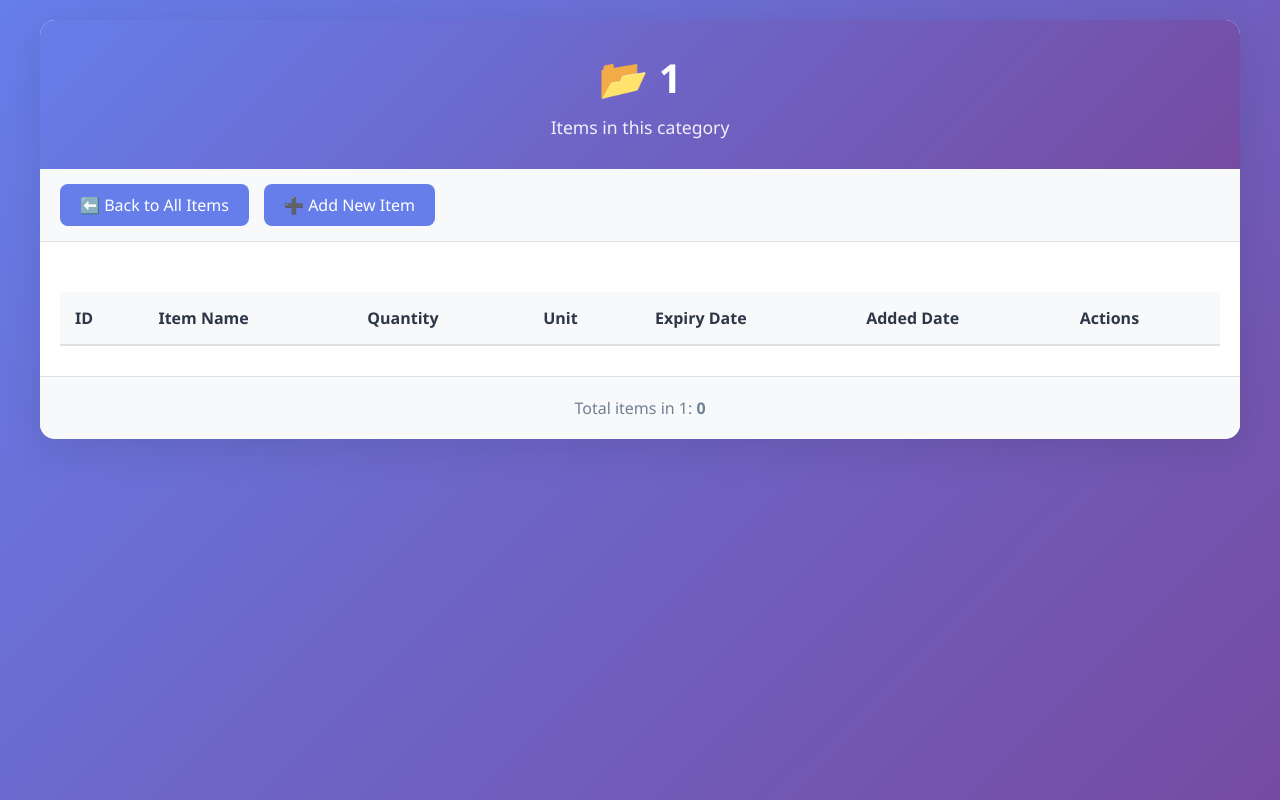
After one commit to ashishanand969/HelloAI, a Flask app: page /category/1 in a window 1280 px wide. The commit adds this page. Run offline with Flask 3, Linux system fonts and the light colour scheme; lists and menus that the app fills with data are empty.

Commit message:
Add remaining templates and update requirements for web app

```diff
--- a/requirements.txt
+++ b/requirements.txt
@@ -1,2 +1,3 @@
+flask>=2.3.0
 openpyxl>=3.0.9
 pytz>=2024.1
--- /dev/null
+++ b/templates/category.html
@@ -0,0 +1,229 @@
+<!DOCTYPE html>
+<html lang="en">
+<head>
+    <meta charset="UTF-8">
+    <meta name="viewport" content="width=device-width, initial-scale=1.0">
+    <title>{{ category }} - Grocery Inventory Manager</title>
+    <style>
+        * {
+            margin: 0;
+            padding: 0;
+            box-sizing: border-box;
+        }
+
+        body {
+            font-family: 'Segoe UI', Tahoma, Geneva, Verdana, sans-serif;
+            background: linear-gradient(135deg, #667eea 0%, #764ba2 100%);
+            min-height: 100vh;
+            padding: 20px;
+        }
+
+        .container {
+            max-width: 1200px;
+            margin: 0 auto;
+            background: white;
+            border-radius: 15px;
+            box-shadow: 0 10px 40px rgba(0, 0, 0, 0.1);
+            overflow: hidden;
+        }
+
+        .header {
+            background: linear-gradient(135deg, #667eea 0%, #764ba2 100%);
+            color: white;
+            padding: 30px 20px;
+            text-align: center;
+        }
+
+        .header h1 {
+            font-size: 2.5em;
+            margin-bottom: 10px;
+        }
+
+        .header p {
+            font-size: 1.1em;
+            opacity: 0.9;
+        }
+
+        .nav-bar {
+            background: #f8f9fa;
+            padding: 15px 20px;
+            border-bottom: 1px solid #e0e0e0;
+            display: flex;
+            gap: 15px;
+            flex-wrap: wrap;
+        }
+
+        .btn {
+            padding: 10px 20px;
+            border: none;
+            border-radius: 8px;
+            cursor: pointer;
+            text-decoration: none;
+            font-size: 1em;
+            transition: all 0.3s ease;
+            display: inline-block;
+        }
+
+        .btn-primary {
+            background: #667eea;
+            color: white;
+        }
+
+        .btn-primary:hover {
+            background: #5568d3;
+            transform: translateY(-2px);
+        }
+
+        .btn-warning {
+            background: #ed8936;
+            color: white;
+        }
+
+        .btn-warning:hover {
+            background: #dd6b20;
+            transform: translateY(-2px);
+        }
+
+        .btn-danger {
+            background: #f56565;
+            color: white;
+        }
+
+        .btn-danger:hover {
+            background: #e53e3e;
+            transform: translateY(-2px);
+        }
+
+        .content {
+            padding: 30px 20px;
+        }
+
+        .table-container {
+            overflow-x: auto;
+        }
+
+        table {
+            width: 100%;
+            border-collapse: collapse;
+            margin-top: 20px;
+        }
+
+        th {
+            background: #f8f9fa;
+            padding: 15px;
+            text-align: left;
+            font-weight: bold;
+            border-bottom: 2px solid #e0e0e0;
+            color: #2d3748;
+        }
+
+        td {
+            padding: 15px;
+            border-bottom: 1px solid #e0e0e0;
+        }
+
+        tr:hover {
+            background: #f8f9fa;
+        }
+
+        .action-buttons {
+            display: flex;
+            gap: 10px;
+            flex-wrap: wrap;
+        }
+
+        .action-buttons .btn {
+            padding: 8px 15px;
+            font-size: 0.9em;
+        }
+
+        .back-link {
+            margin-bottom: 20px;
+        }
+
+        .footer {
+            background: #f8f9fa;
+            padding: 20px;
+            text-align: center;
+            border-top: 1px solid #e0e0e0;
+            color: #718096;
+        }
+
+        @media (max-width: 768px) {
+            .header h1 {
+                font-size: 1.8em;
+            }
+
+            table {
+                font-size: 0.9em;
+            }
+
+            th, td {
+                padding: 10px;
+            }
+
+            .action-buttons {
+                flex-direction: column;
+            }
+
+            .action-buttons .btn {
+                width: 100%;
+                text-align: center;
+            }
+        }
+    </style>
+</head>
+<body>
+    <div class="container">
+        <div class="header">
+            <h1>📂 {{ category }}</h1>
+            <p>Items in this category</p>
+        </div>
+
+        <div class="nav-bar">
+            <a href="{{ url_for('index') }}" class="btn btn-primary">⬅️ Back to All Items</a>
+            <a href="{{ url_for('add_item') }}" class="btn btn-primary">➕ Add New Item</a>
+        </div>
+
+        <div class="content">
+            <div class="table-container">
+                <table>
+                    <thead>
+                        <tr>
+                            <th>ID</th>
+                            <th>Item Name</th>
+                            <th>Quantity</th>
+                            <th>Unit</th>
+                            <th>Expiry Date</th>
+                            <th>Added Date</th>
+                            <th>Actions</th>
+                        </tr>
+                    </thead>
+                    <tbody>
+                        {% for item in items %}
+                            <tr>
+                                <td><strong>{{ item['id'] }}</strong></td>
+                                <td>{{ item['name'] }}</td>
+                                <td>{{ item['quantity'] }}</td>
+                                <td>{{ item['unit'] }}</td>
+                                <td>{{ item['expiry_date'] if item['expiry_date'] else '—' }}</td>
+                                <td>{{ item['added_date'] }}</td>
+                                <td>
+                                    <div class="action-buttons">
+                                        <a href="{{ url_for('edit_item', item_id=item['id']) }}" class="btn btn-warning">✏️ Edit</a>
+                                        <a href="{{ url_for('delete_item', item_id=item['id']) }}" class="btn btn-danger" onclick="return confirm('Delete this item?');">🗑️ Delete</a>
+                                    </div>
+                                </td>
+                            </tr>
+                        {% endfor %}
+                    </tbody>
+                </table>
+            </div>
+        </div>
+
+        <div class="footer">
+            <p>Total items in {{ category }}: <strong>{{ items|length }}</strong></p>
+        </div>
+    </div>
+</body>
+</html>
```
Also changed, not shown: templates/edit_item.html (line endings or trailing spaces).
